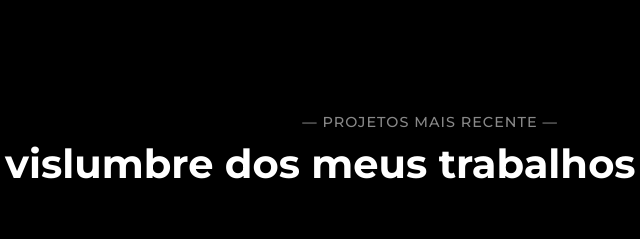
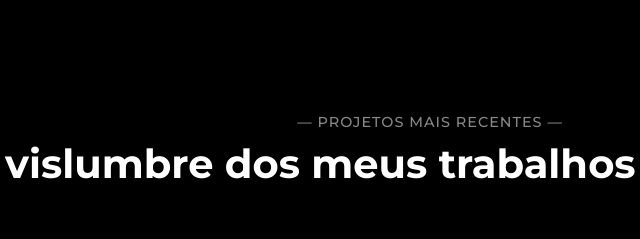
Before and after one commit to jotavit0r/JvitorDev, a plain HTML site: page index.html in a window 1280 px wide. Shown: the part 1493-1732 px from the top of the page, 210-850 px from the left. Drawn offline with nearby package versions, Linux system fonts and the light colour scheme; a web font is replaced by a local one.

Commit message:
Update index.html

```diff
--- a/index.html
+++ b/index.html
@@ -141,7 +141,7 @@
         <section id="projetos">
 
             <header class="projetos__header">
-                <span class="projetos__titulo">— PROJETOS MAIS RECENTE —</span>
+                <span class="projetos__titulo">— PROJETOS MAIS RECENTES —</span>
                 <h2 class="projetos__titulo_detalhado" >Um vislumbre dos meus trabalhos mais recentes</h2>
             </header>
 
@@ -336,4 +336,5 @@
     </footer>
     <div class="cursor-blob"></div>
 </body>
+
 </html>
```
